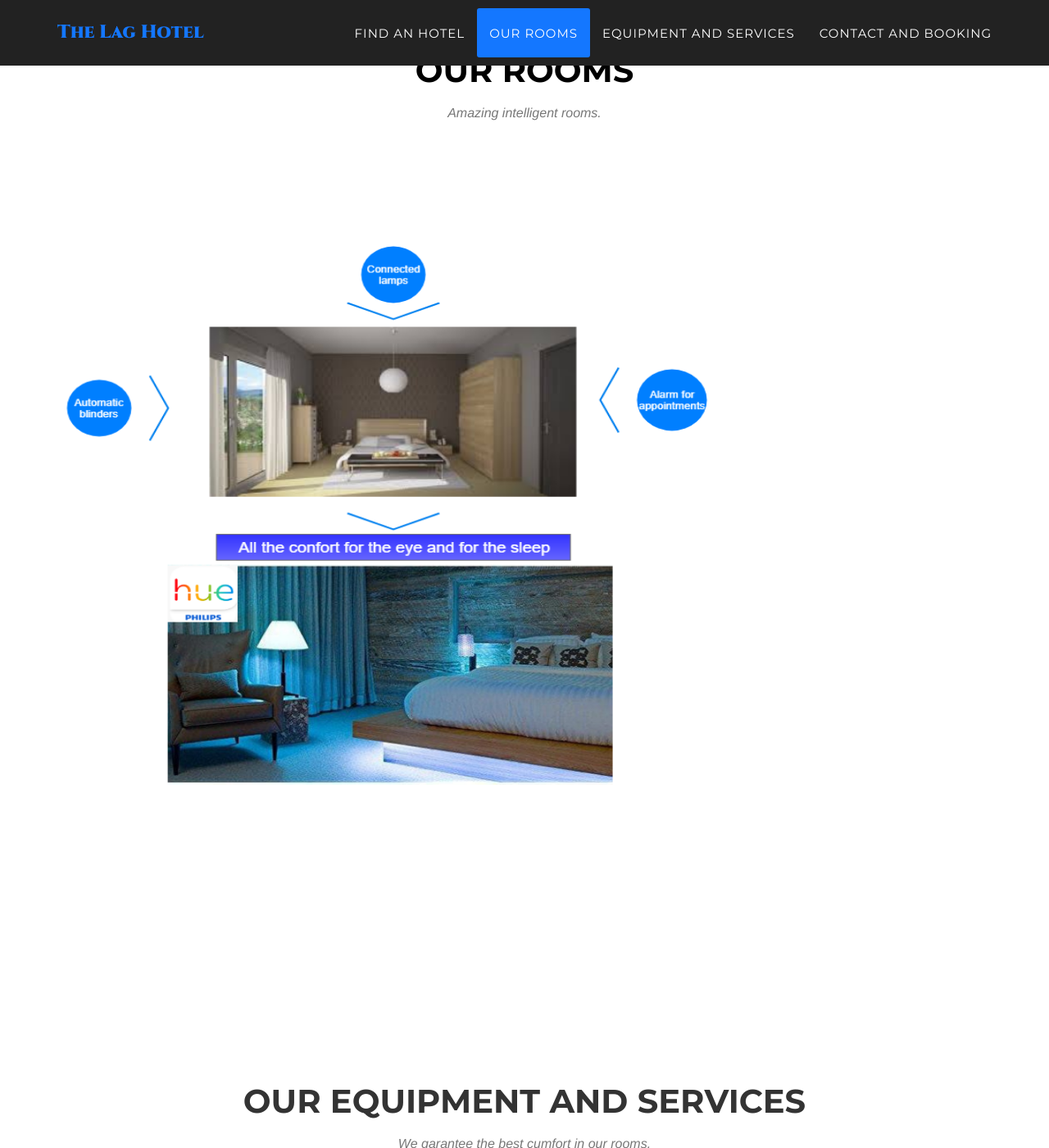
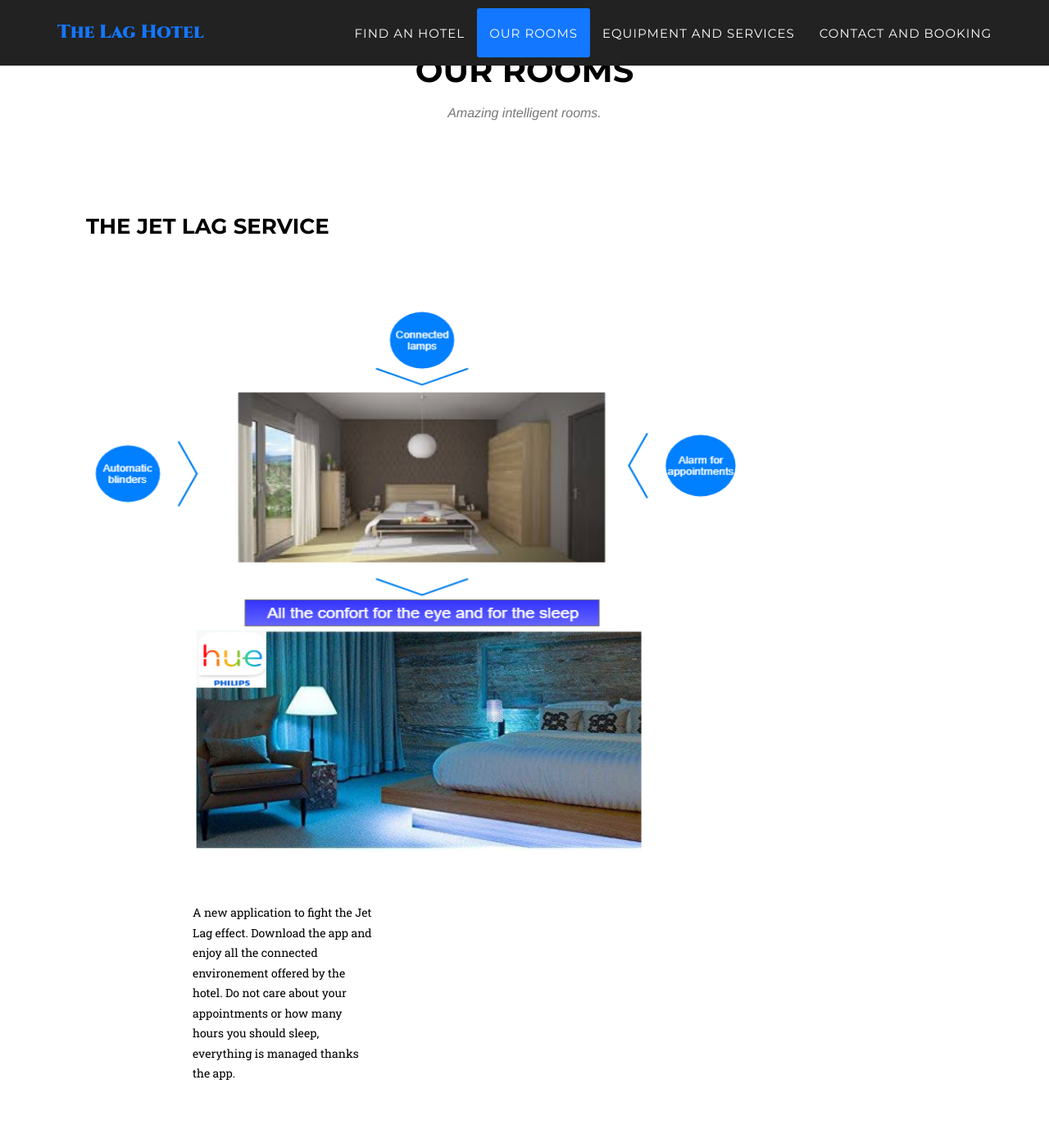
Before and after one commit to VincentGautier/Hotel-web-site, a Jekyll site: the page built from index.html, in a window 1280 px wide and 1400 px high, scrolled down 1753 px. Shown: the whole window at 82% size. Built offline with Jekyll 4.4.1, drawn with Linux system fonts in a browser that asks for light colours; some web fonts are replaced.

Commit message:
Update our_rooms.html

```diff
--- a/_includes/our_rooms.html
+++ b/_includes/our_rooms.html
@@ -7,10 +7,16 @@
                 <h3 class="section-subheading text-muted">Amazing intelligent rooms.</h3>
             </div>
         </div>
-<IMG class="displayed">
-        <img src="img/room.png" width="820" height="800" align="center" alt=""/>
-</IMG>
+<div id="corps">
+            <h3>The Jet Lag Service</h3>
+        <div class="bloc">
+            <img src="img/room.png" width="820" height="800" align="center" alt=""/>
 
-    </div>
+                <p> A new application to fight the Jet Lag effect. Download the app and enjoy all the connected environement offered
+                by the hotel. Do not care about your appointments or how many hours you should sleep, everything is managed thanks
+                the app.</p>
+            </div>
+            </div>
+
 
 </section>
```
